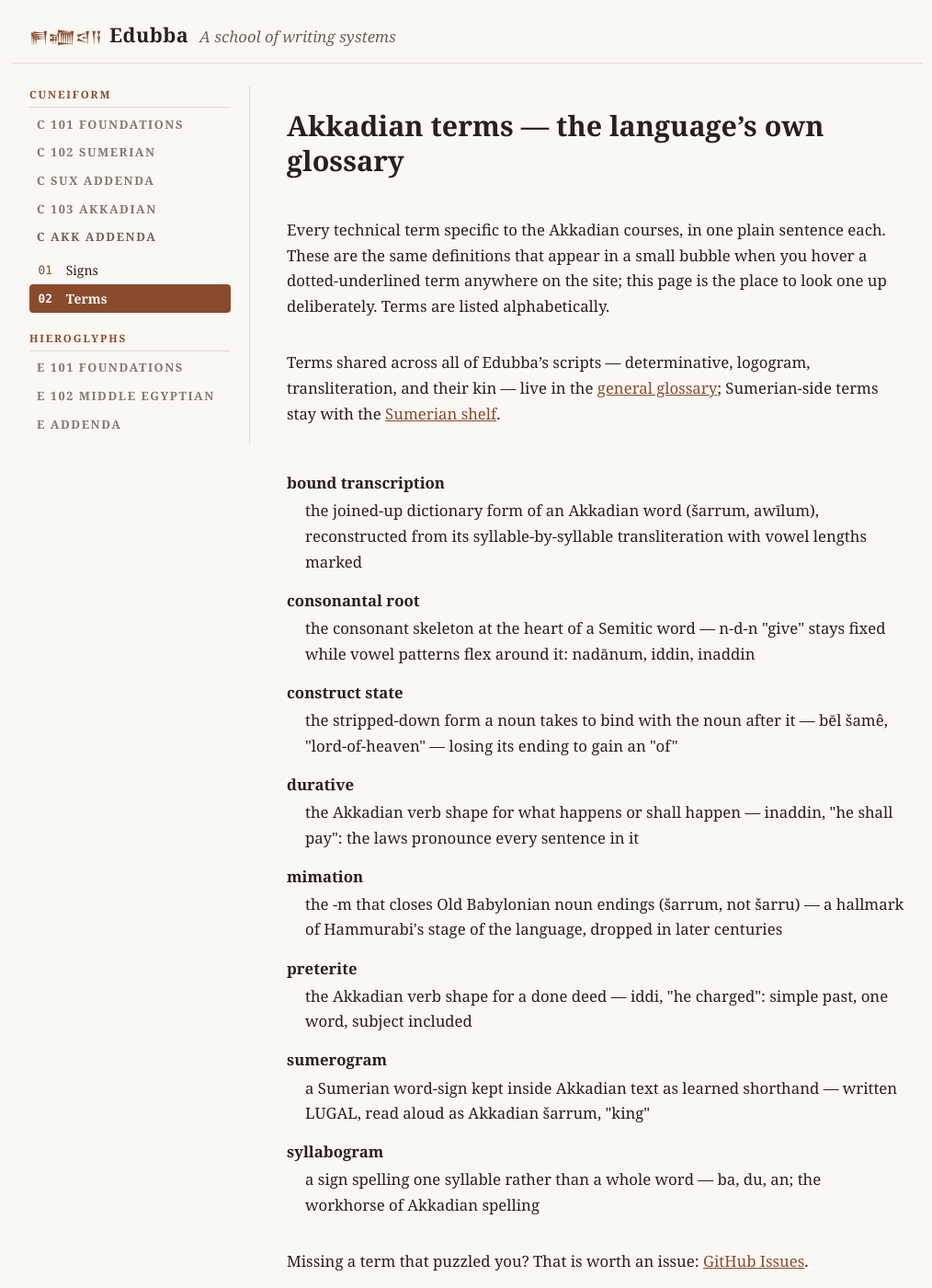
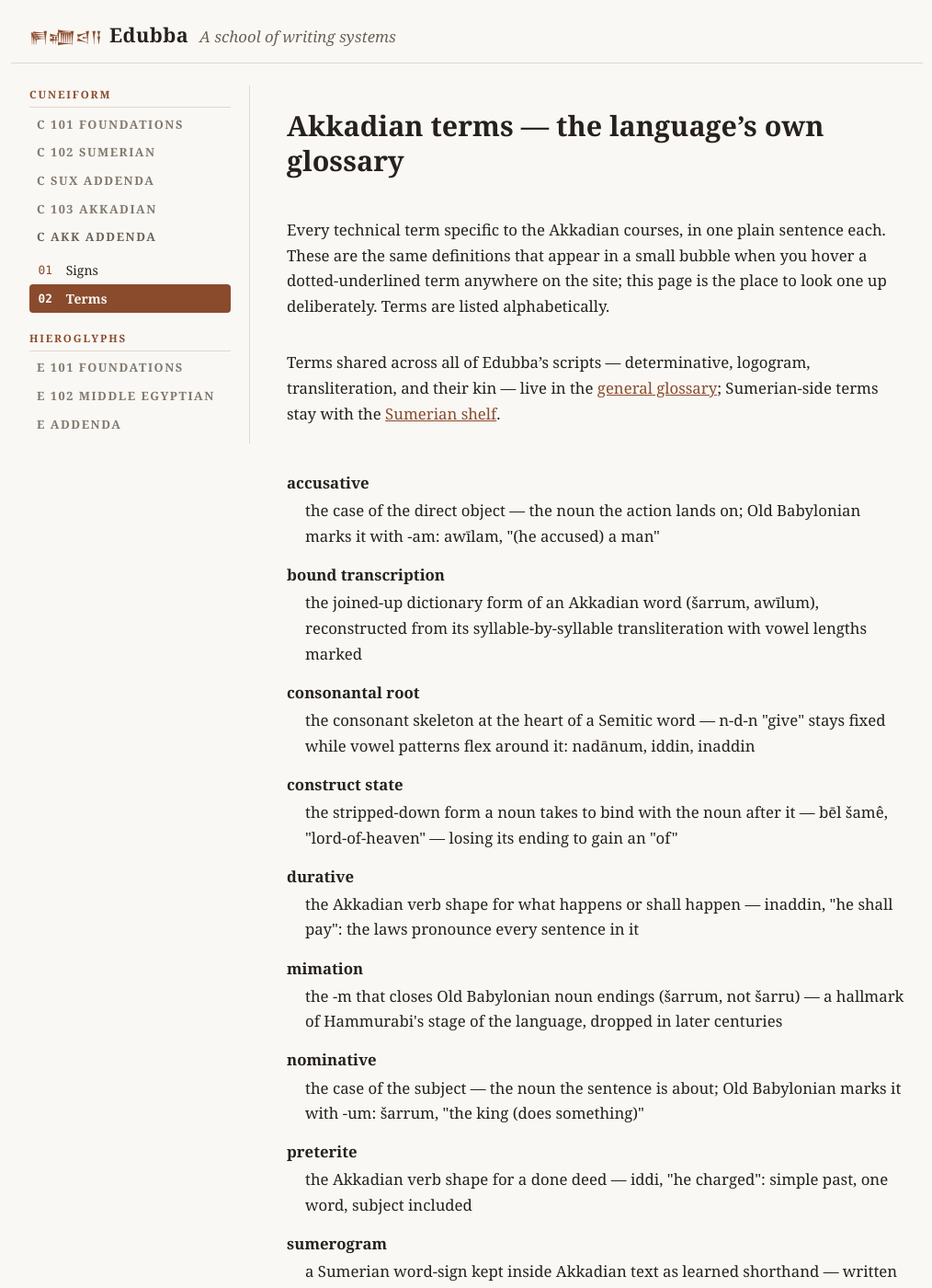
Before and after one commit to arvicco/nabu-edubba, a Jekyll site: the page built from site/cuneiform/addenda-akk/terms.md, in a window 1280 px wide and 1400 px high. Shown: the whole window at 92% size, without its empty margins (132-1146 px from the left). Built offline with Jekyll 4.4.1, drawn with Linux system fonts in a browser that asks for light colours.

Commit message:
feat: nominative and accusative join the akk glossary (review round)
Both case terms were used unexplained from chapter 02 on; they now
carry hover bubbles with concrete OB examples (šarrum, awīlam) and
live on the AKK terms shelf.

Co-Authored-By: Claude Fable 5 <noreply@anthropic.com>

```diff
--- a/site/_data/terms.yml
+++ b/site/_data/terms.yml
@@ -200,6 +200,14 @@ terms:
     school: akk
     slug: consonantal-root
     def: "the consonant skeleton at the heart of a Semitic word — n-d-n \"give\" stays fixed while vowel patterns flex around it: nadānum, iddin, inaddin"
+  - name: nominative
+    school: akk
+    slug: nominative
+    def: "the case of the subject — the noun the sentence is about; Old Babylonian marks it with -um: šarrum, \"the king (does something)\""
+  - name: accusative
+    school: akk
+    slug: accusative
+    def: "the case of the direct object — the noun the action lands on; Old Babylonian marks it with -am: awīlam, \"(he accused) a man\""
   - name: mimation
     school: akk
     slug: mimation
```
Also changed, not shown: docs/WORKLOG.md (+4 -0 lines).
